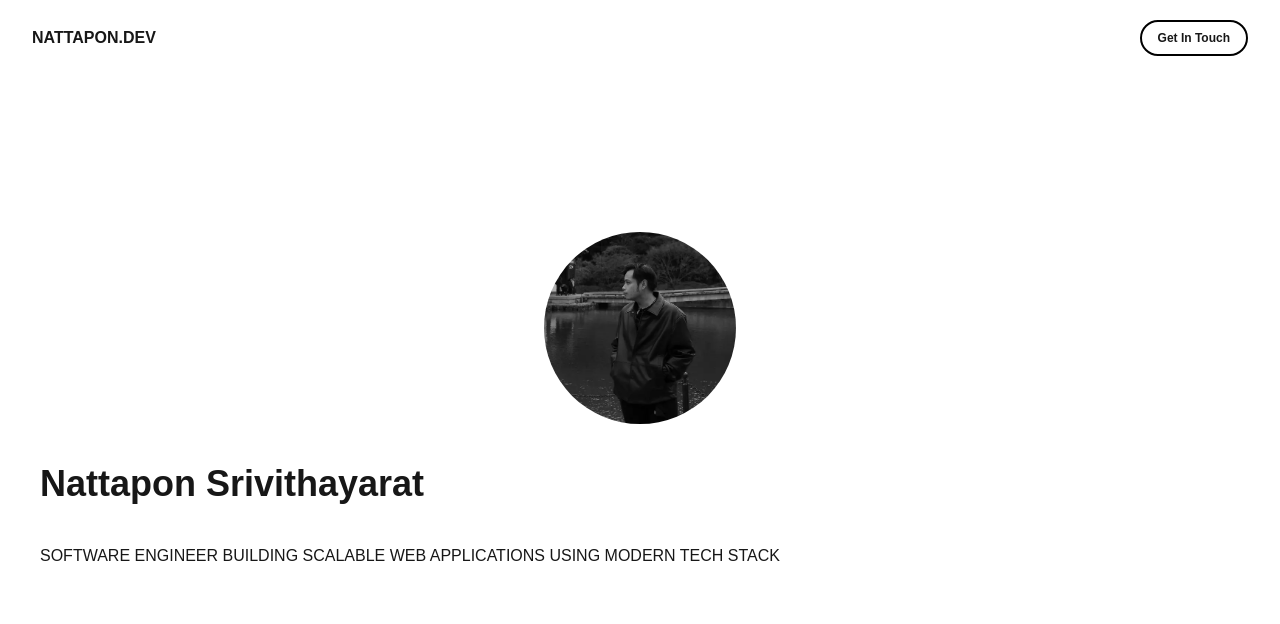
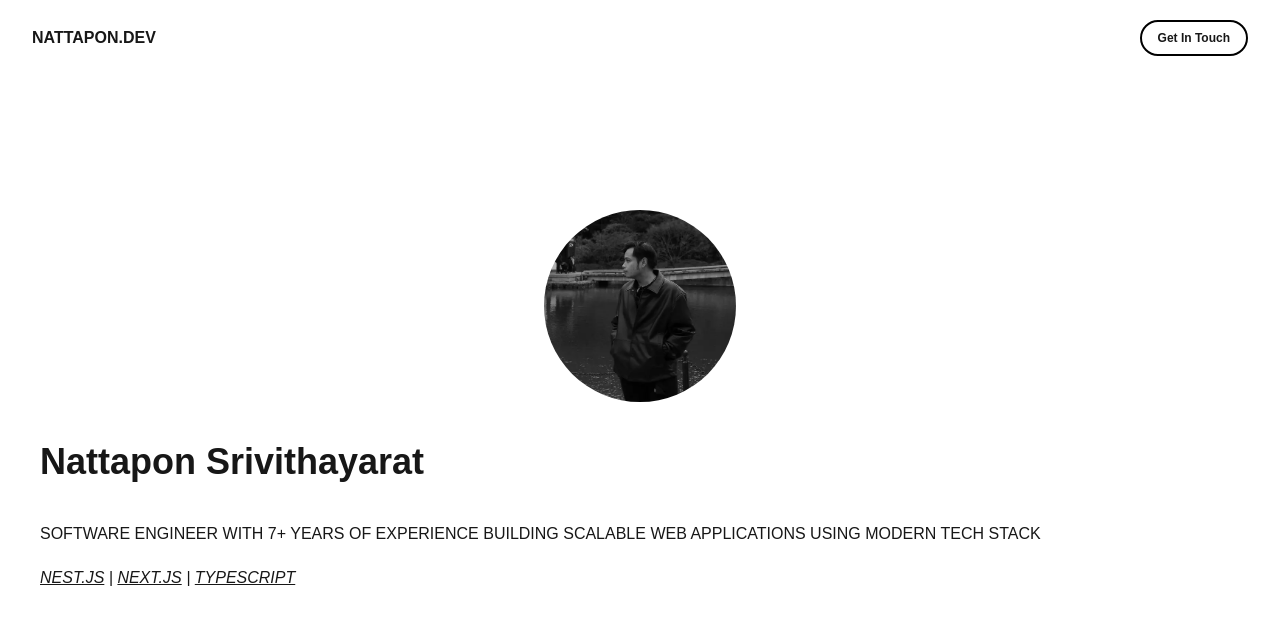
Before and after one commit to monoongs/portfoliov3, a Next.js app: page / in a window 1280 px wide. Shown: the top 624 px of the page. Built offline with nearby package versions, Linux system fonts and the light colour scheme.

Commit message:
feat: adjust home

```diff
--- a/app/components/Introduce.tsx
+++ b/app/components/Introduce.tsx
@@ -1,7 +1,11 @@
 import Image from 'next/image';
-import CommonContainer from './CommonContainer';
+import { differenceInYears } from 'date-fns';
 
 function Introduce() {
+  const today = new Date();
+  const startWorkDate = new Date(2018, 8);
+
+  const experience = differenceInYears(today, startWorkDate);
   return (
     <>
       <div className='relative w-48 h-48 rounded-full overflow-hidden self-center'>
@@ -19,8 +23,16 @@ function Introduce() {
 
       <div className='flex items-center justify-center'>
         <p className='text-left font-medium uppercase'>
-          Software Engineer building scalable web applications using modern tech
-          stack
+          Software Engineer with {experience}+ years of experience building
+          scalable web applications using modern tech stack
+        </p>
+      </div>
+
+      <div className='flex items-center justify-center pt-5'>
+        <p className='text-left font-medium uppercase italic'>
+          <span className='font-light underline'>Nest.js</span> |{' '}
+          <span className='font-light underline'>Next.js</span> |{' '}
+          <span className='font-light underline'>TypeScript</span>
         </p>
       </div>
     </>
--- a/package.json
+++ b/package.json
@@ -9,6 +9,7 @@
     "lint": "eslint"
   },
   "dependencies": {
+    "date-fns": "^4.1.0",
     "next": "16.2.4",
     "react": "19.2.4",
     "react-dom": "19.2.4"
```
Also changed, not shown: 1 other file (tests, documents, lock files or other folders).
